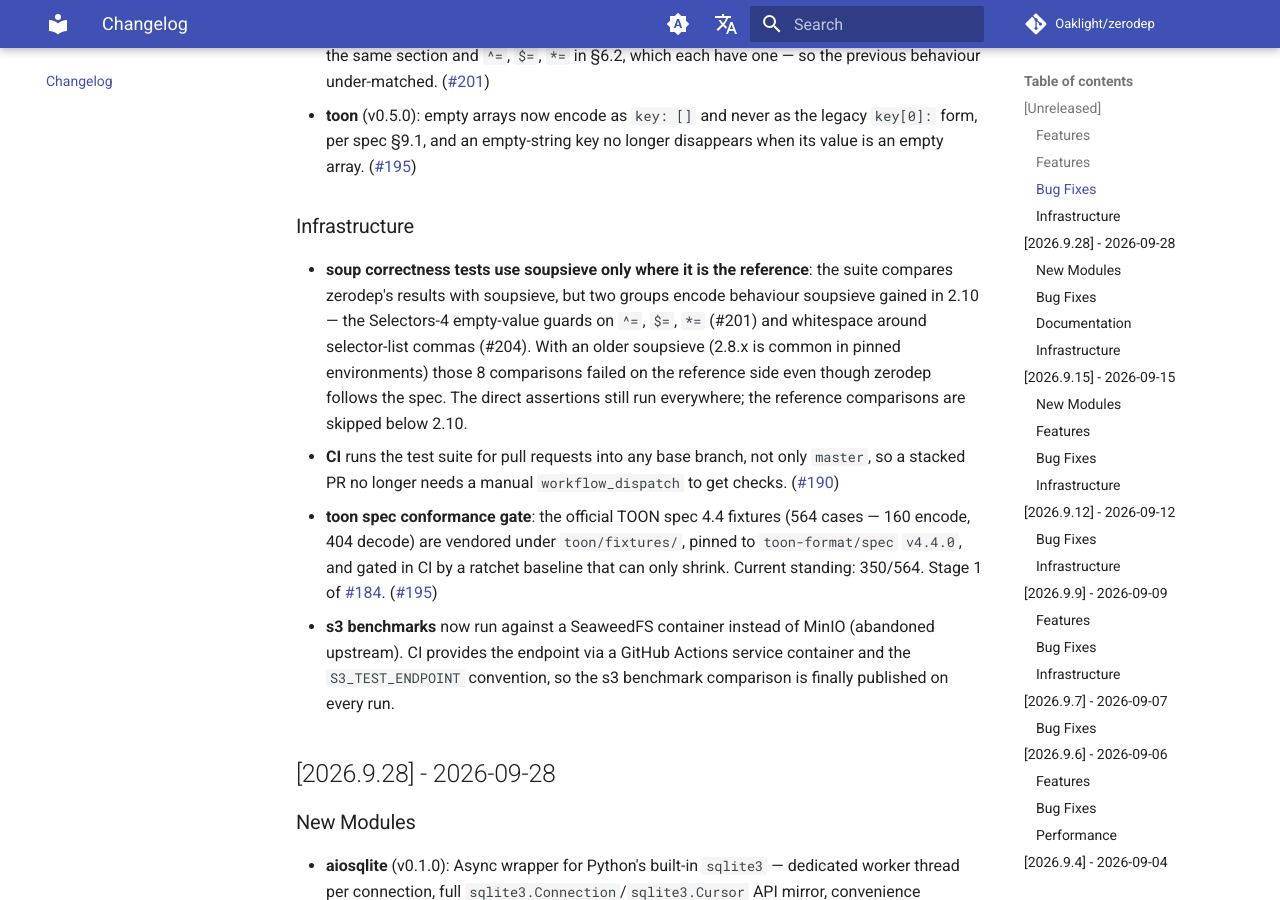
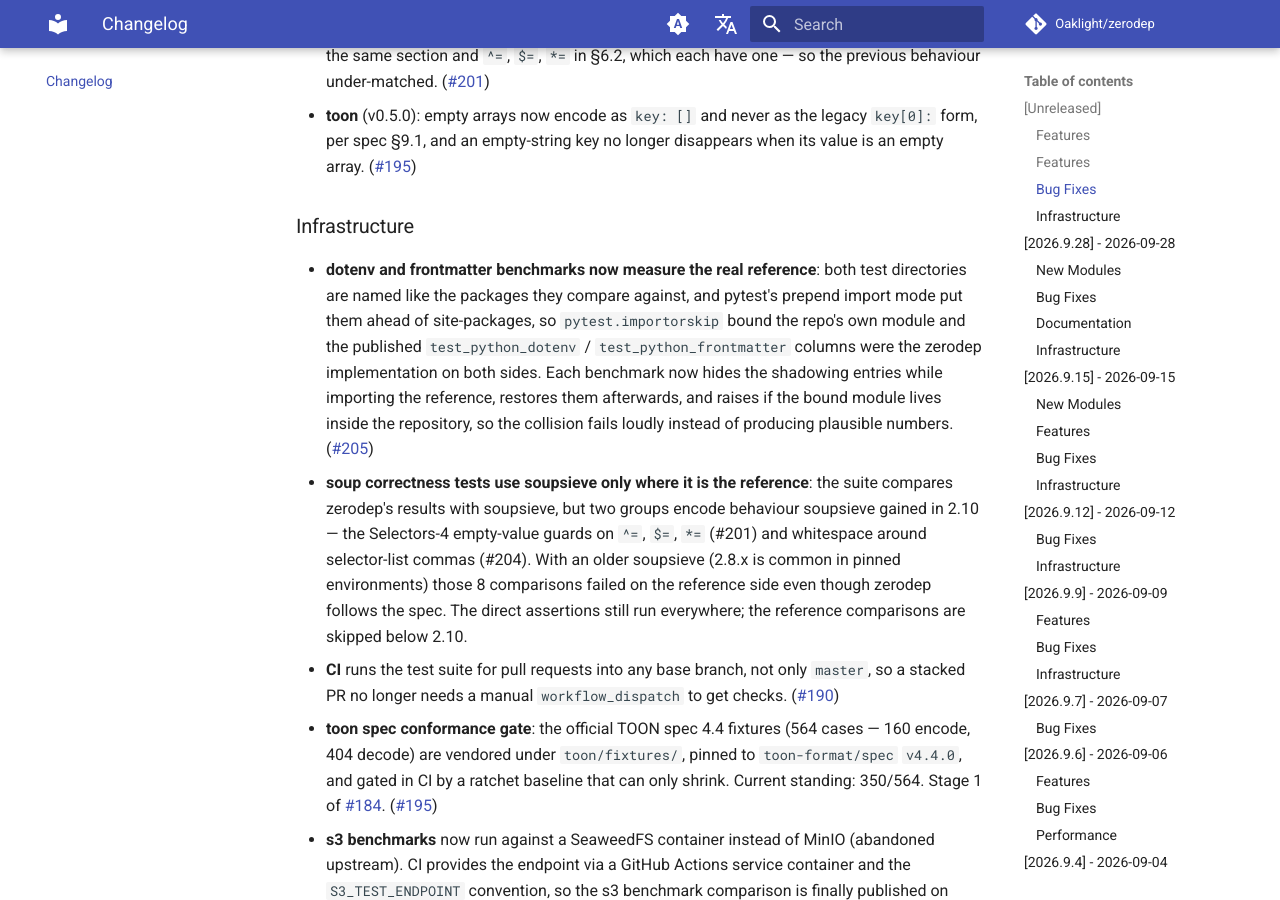
Before and after one commit to Oaklight/zerodep, an MkDocs documentation site: the page built from docs/changelog.md, in a window 1280 px wide and 900 px high, scrolled down 2528 px. Built offline with MkDocs 1.6.1 and Material for MkDocs 9.7.7, drawn with Linux system fonts in a browser that asks for light colours; comment, search, counter and statistics services are not loaded.

Commit message:
docs(changelog): benchmark reference shadowing in dotenv and frontmatter
Record #205.

```diff
--- a/docs/changelog.md
+++ b/docs/changelog.md
@@ -29,6 +29,7 @@ The format is based on [Keep a Changelog](https://keepachangelog.com/en/1.1.0/).
 
 ### Infrastructure
 
+- **dotenv and frontmatter benchmarks now measure the real reference**: both test directories are named like the packages they compare against, and pytest's prepend import mode put them ahead of site-packages, so `pytest.importorskip` bound the repo's own module and the published `test_python_dotenv` / `test_python_frontmatter` columns were the zerodep implementation on both sides. Each benchmark now hides the shadowing entries while importing the reference, restores them afterwards, and raises if the bound module lives inside the repository, so the collision fails loudly instead of producing plausible numbers. ([#205](https://github.com/Oaklight/zerodep/issues/205))
 - **soup correctness tests use soupsieve only where it is the reference**: the suite compares zerodep's results with soupsieve, but two groups encode behaviour soupsieve gained in 2.10 — the Selectors-4 empty-value guards on `^=`, `$=`, `*=` (#201) and whitespace around selector-list commas (#204). With an older soupsieve (2.8.x is common in pinned environments) those 8 comparisons failed on the reference side even though zerodep follows the spec. The direct assertions still run everywhere; the reference comparisons are skipped below 2.10.
 - **CI** runs the test suite for pull requests into any base branch, not only `master`, so a stacked PR no longer needs a manual `workflow_dispatch` to get checks. ([#190](https://github.com/Oaklight/zerodep/pull/190))
 - **toon spec conformance gate**: the official TOON spec 4.4 fixtures (564 cases — 160 encode, 404 decode) are vendored under `toon/fixtures/`, pinned to `toon-format/spec` `v4.4.0`, and gated in CI by a ratchet baseline that can only shrink. Current standing: 350/564. Stage 1 of [#184](https://github.com/Oaklight/zerodep/issues/184). ([#195](https://github.com/Oaklight/zerodep/pull/195))
```
